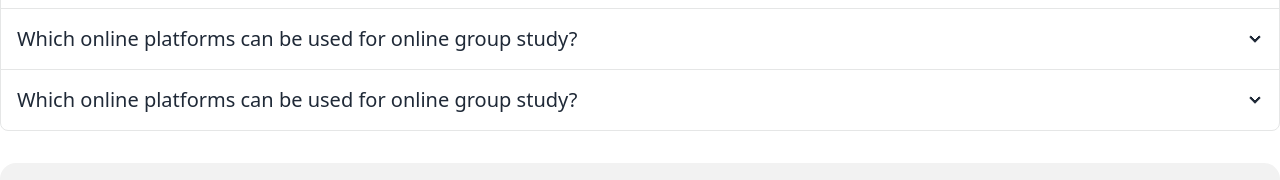
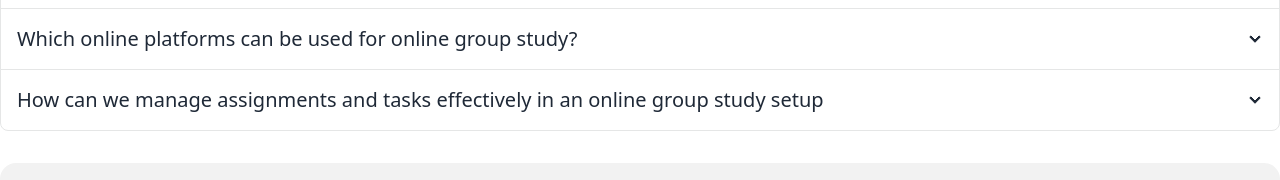
Before and after one commit to Jewel-190237/Assignment-Management-client, a React (Vite) app: page / in a window 1280 px wide. Shown: the part 941-1121 px from the top of the page. Built offline with nearby package versions, Linux system fonts and the light colour scheme; no server answers.

Commit message:
faq added

```diff
--- a/src/assets/Components/Pages/Layouts/FAQ.jsx
+++ b/src/assets/Components/Pages/Layouts/FAQ.jsx
@@ -37,7 +37,7 @@ const FAQ = () => {
                 <div className="collapse collapse-arrow join-item border border-base-300">
                     <input type="radio" name="my-accordion-4" />
                     <div className="collapse-title text-xl font-medium">
-                    Which online platforms can be used for online group study?
+                        Which online platforms can be used for online group study?
                     </div>
                     <div className="collapse-content">
                         <p>Popular platforms include Google Workspace (formerly G Suite), Microsoft Teams, Zoom, Slack, Discord, and Trello. Choose a platform based on your groups preferences and needs for communication, file sharing, and task management.</p>
@@ -46,7 +46,7 @@ const FAQ = () => {
                 <div className="collapse collapse-arrow join-item border border-base-300">
                     <input type="radio" name="my-accordion-4" />
                     <div className="collapse-title text-xl font-medium">
-                    Which online platforms can be used for online group study?
+                    How can we manage assignments and tasks effectively in an online group study setup
                     </div>
                     <div className="collapse-content">
                         <p>Popular platforms include Google Workspace (formerly G Suite), Microsoft Teams, Zoom, Slack, Discord, and Trello. Choose a platform based on your groups preferences and needs for communication, file sharing, and task management.</p>
```
